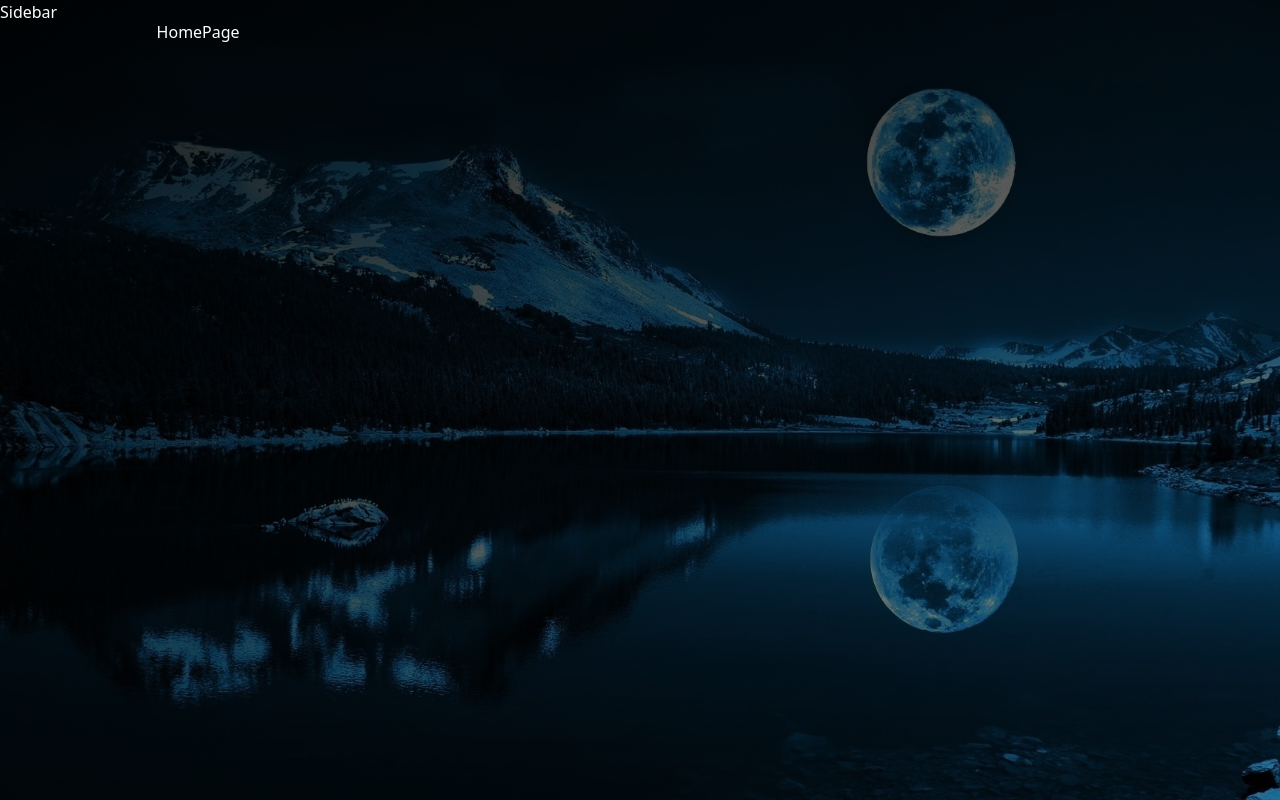
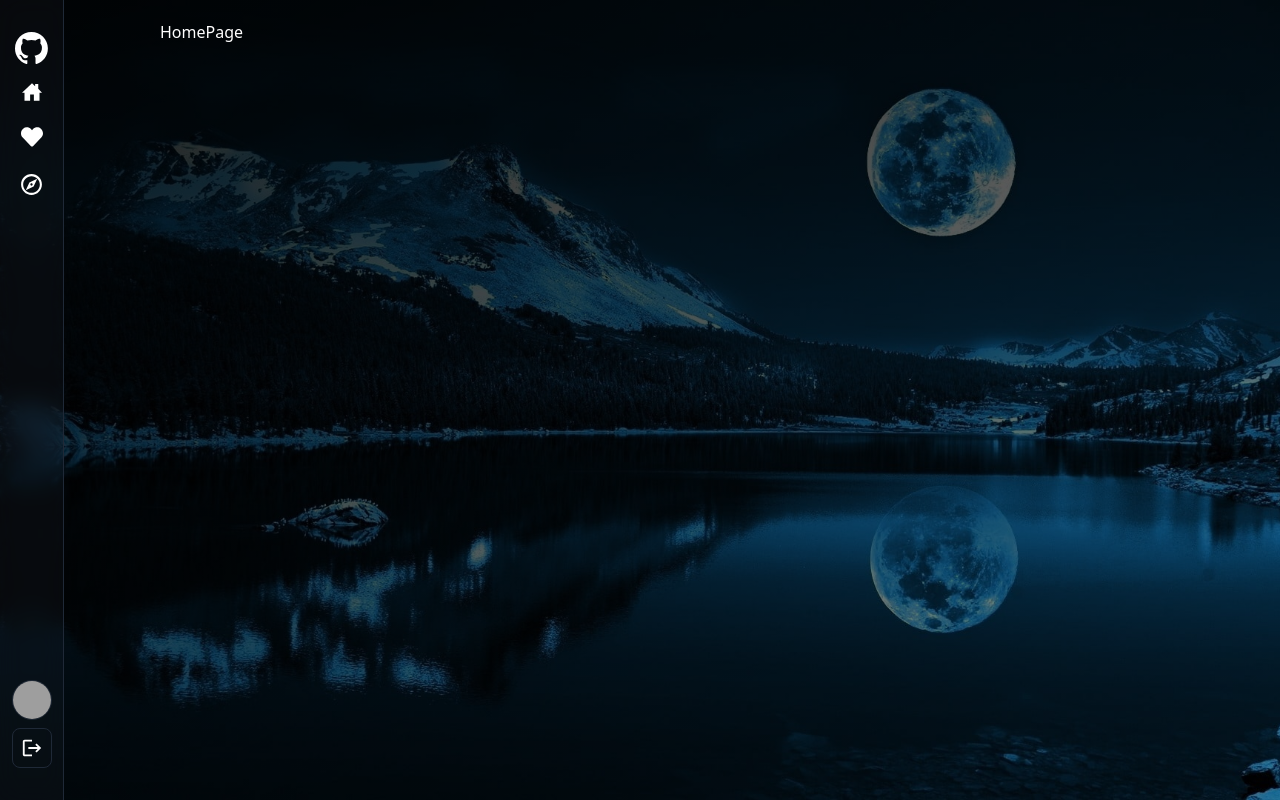
Before and after one commit to nidhipawar5/my-github-app, a React (Vite) app in the folder frontend/: page / in a window 1280 px wide. Built offline with nearby package versions, Linux system fonts and the light colour scheme; grey boxes are pictures that could not be loaded.

Commit message:
Sidebar component

```diff
--- /dev/null
+++ b/frontend/src/components/Logout.jsx
@@ -0,0 +1,19 @@
+import { MdLogout } from "react-icons/md";
+// TODO Implement Logout functionality
+
+const Logout = () => {
+	return (
+		<>
+			<img
+				src={"https://ps.w.org/user-avatar-reloaded/assets/icon-256x256.png?rev=2540745"}
+				className='w-10 h-10 rounded-full border border-gray-800'
+			/>
+
+			<div className='cursor-pointer flex items-center p-2 rounded-lg bg-glass mt-auto border border-gray-800'>
+				<MdLogout size={22} />
+			</div>
+		</>
+	);
+};
+
+export default Logout;
--- a/frontend/src/components/Sidebar.jsx
+++ b/frontend/src/components/Sidebar.jsx
@@ -1,8 +1,75 @@
 import React from 'react'
+import { Link } from "react-router-dom";
+
+import { IoHomeSharp } from "react-icons/io5";
+import { FaHeart } from "react-icons/fa";
+import { MdOutlineExplore } from "react-icons/md";
+import { PiSignInBold } from "react-icons/pi";
+import { MdEditDocument } from "react-icons/md";
+
+import Logout from "./Logout"
 
 const Sidebar = () => {
+
+  const authUser = true;
+
   return (
-    <div>Sidebar</div>
+    <aside className='flex flex-col items-center min-w-12  sm:w-16 sticky top-0 left-0 h-screen py-8 overflow-y-auto border-r bg-clip-padding backdrop-filter backdrop-blur-md bg-opacity-10 hover:bg-gray-600/10 border-gray-800 text-white'>
+      <nav className='h-full flex flex-col gap-3'>
+        <Link to='/' className='flex justify-center'>
+          <img className='h-8' src='/github.svg' alt='Github Logo' />
+        </Link>
+
+        <Link
+					to='/'
+					className='p-1.5 flex justify-center transition-colors duration-200 rounded-lg
+					hover:bg-gray-800'
+				>
+					<IoHomeSharp size={20} />
+				</Link>
+
+        {authUser && (
+					<Link
+						to='/likes'
+						className='p-1.5 flex justify-center transition-colors duration-200 rounded-lg hover:bg-gray-800'
+					>
+						<FaHeart size={22} />
+					</Link>
+				)}
+
+				{authUser && (
+					<Link
+						to='/explore'
+						className='p-1.5  flex justify-center transition-colors duration-200 rounded-lg hover:bg-gray-800'
+					>
+						<MdOutlineExplore size={25} />
+					</Link>
+				)}
+
+				{!authUser && (
+					<Link
+						to='/login'
+						className='p-1.5 focus:outline-nones transition-colors duration-200 rounded-lg hover:bg-gray-800'
+					>
+						<PiSignInBold size={25} />
+					</Link>
+				)}
+
+				{!authUser && (
+					<Link
+						to='/signup'
+						className='p-1.5 focus:outline-nones transition-colors duration-200 rounded-lg hover:bg-gray-800'
+					>
+						<MdEditDocument size={25} />
+					</Link>
+				)}
+				{authUser && (
+					<div className='flex flex-col gap-2 mt-auto'>
+						<Logout />
+					</div>
+				)}
+      </nav>
+    </aside>
   )
 }
 
```
